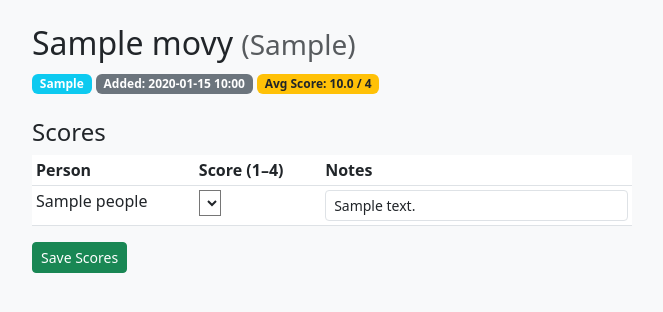
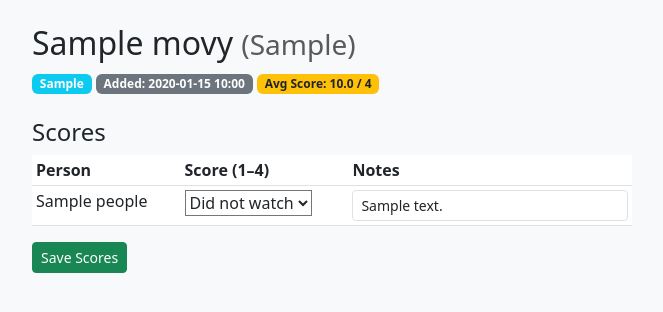
Before and after one commit to brianmspam/movie-night-stats, a Flask app: page /movies/1 in a window 1280 px wide. Shown: the part 84-396 px from the top of the page, without its empty margins (50-713 px from the left). Run offline with Flask 3, Linux system fonts and the light colour scheme; tables that the repository leaves empty hold one stand-in row (values such as "Sample post"); lists and menus that the app fills with data are empty.

Commit message:
another manual fix

```diff
--- a/app/templates/movies/detail.html
+++ b/app/templates/movies/detail.html
@@ -31,10 +31,11 @@
             <tr>
                 <td>{{ person.name }}</td>
                 <td>
-                    <select name="score_{{ person.id }}" class="rating-select">
+                    <select name="score_{{ person.id }}" class="rating-select" style="color: #212529; background-color: #ffffff;">
+                        <option value="" style="color: #212529; background-color: #ffffff;">Did not watch</option>
                         {% for s in range(100, 401, 25) %}
                         {% set val = s / 100 %}
-                        <option value="{{ val }}"
+                        <option value="{{ val }}" style="color: #212529; background-color: #ffffff;"
                                 {% if rating and rating.score == val %}selected{% endif %}
                                 {{ "%.2f"|format(val) }}
                         </option>
```
